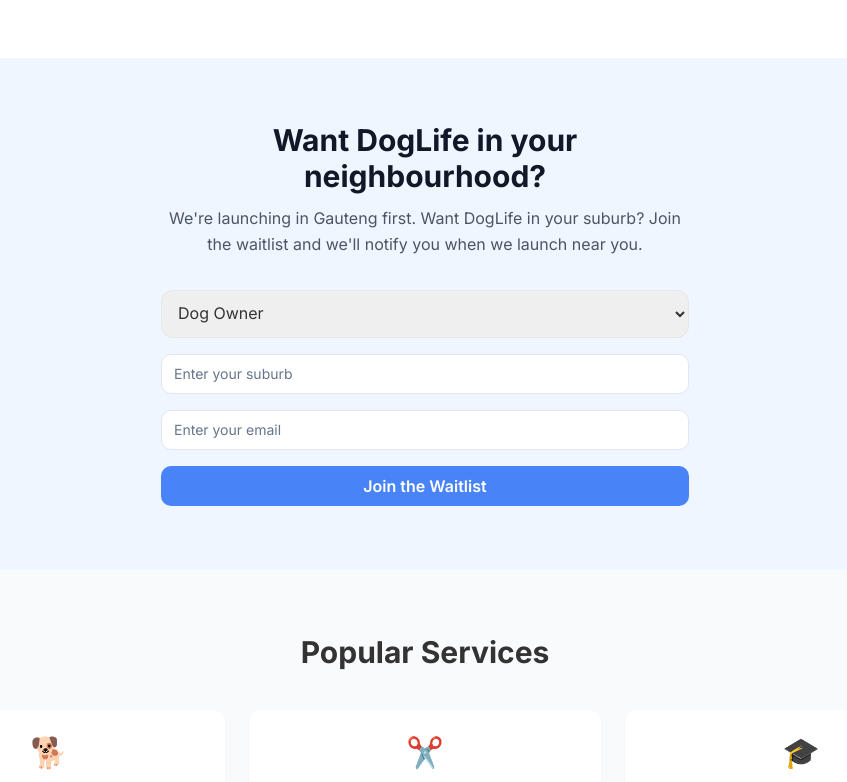
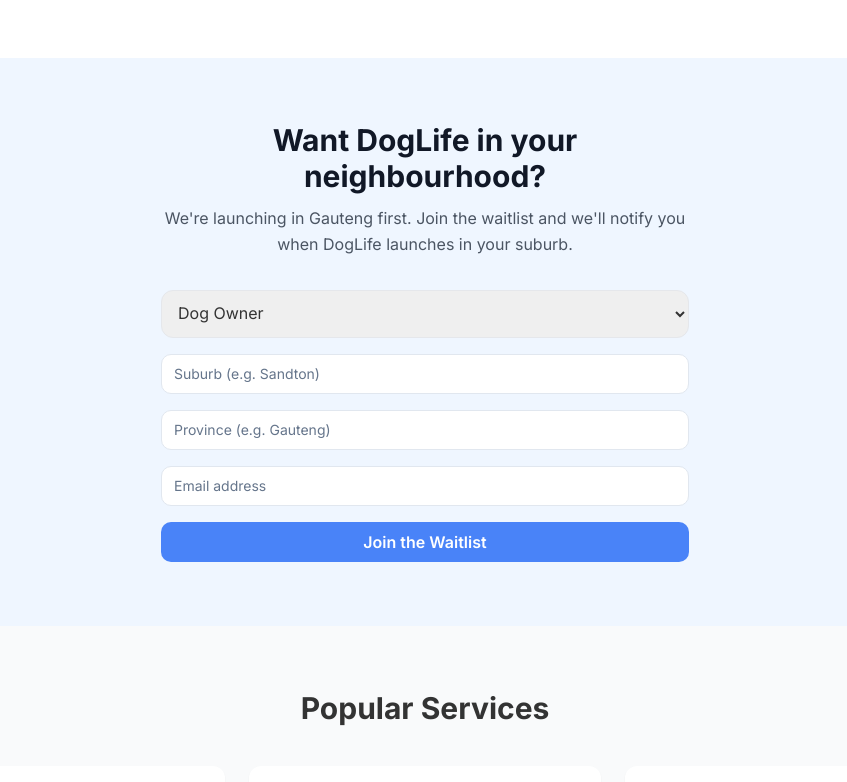
Before and after one commit to hayleylamberti-arch/doglife-frontend, a React (Vite) app in the folder doglife-frontend/: page /#/ in a window 1280 px wide. Shown: the part 860-1642 px from the top of the page, without its empty margins (215-1062 px from the left). Built offline with nearby package versions, Linux system fonts and the light colour scheme; no server answers.

Commit message:
Connect waitlist form to backend API

```diff
--- a/doglife-frontend/src/components/NeighbourhoodWaitlist.tsx
+++ b/doglife-frontend/src/components/NeighbourhoodWaitlist.tsx
@@ -1,13 +1,56 @@
-import { useState } from "react";
-import { Button } from "@/components/ui/button";
-import { Input } from "@/components/ui/input";
+"use client"
+
+import { useState } from "react"
+import { Button } from "@/components/ui/button"
+import { Input } from "@/components/ui/input"
 
 export default function NeighbourhoodWaitlist() {
 
-  const [suburb, setSuburb] = useState("");
-  const [email, setEmail] = useState("");
-  const [userType, setUserType] = useState("owner");
-  const [serviceType, setServiceType] = useState("");
+  const [email, setEmail] = useState("")
+  const [suburb, setSuburb] = useState("")
+  const [province, setProvince] = useState("")
+  const [userType, setUserType] = useState("owner")
+  const [serviceType, setServiceType] = useState("")
+  const [businessStatus, setBusinessStatus] = useState("")
+  const [success, setSuccess] = useState(false)
+  const [loading, setLoading] = useState(false)
+
+  async function handleSubmit(e: React.FormEvent) {
+    e.preventDefault()
+
+    setLoading(true)
+
+    try {
+      const res = await fetch("https://doglife-backend.onrender.com/api/waitlist", {
+        method: "POST",
+        headers: {
+          "Content-Type": "application/json"
+        },
+        body: JSON.stringify({
+          email,
+          suburb,
+          province,
+          userType,
+          serviceType,
+          businessStatus
+        })
+      })
+
+      if (res.ok) {
+        setSuccess(true)
+        setEmail("")
+        setSuburb("")
+        setProvince("")
+        setServiceType("")
+        setBusinessStatus("")
+      }
+
+    } catch (error) {
+      console.error("Waitlist signup failed:", error)
+    }
+
+    setLoading(false)
+  }
 
   return (
     <section className="py-16 bg-blue-50">
@@ -18,62 +61,73 @@
         </h2>
 
         <p className="text-gray-600 mb-8">
-          We're launching in Gauteng first. Want DogLife in your suburb?
-          Join the waitlist and we'll notify you when we launch near you.
+          We're launching in Gauteng first. Join the waitlist and we'll notify you when DogLife launches in your suburb.
         </p>
 
-        <div className="space-y-4">
+        {success ? (
+          <div className="bg-green-100 text-green-800 p-4 rounded-lg">
+            ✅ You're on the list! We'll notify you when DogLife launches near you.
+          </div>
+        ) : (
 
-          {/* Owner or Supplier */}
+        <form onSubmit={handleSubmit} className="space-y-4">
+
           <select
             value={userType}
             onChange={(e) => setUserType(e.target.value)}
-            className="w-full border rounded-lg p-3"
+            className="w-full p-3 border rounded-lg"
           >
             <option value="owner">Dog Owner</option>
             <option value="provider">Service Provider</option>
           </select>
 
-          {/* Service Type (only for suppliers) */}
-          {userType === "provider" && (
-            <select
-              value={serviceType}
-              onChange={(e) => setServiceType(e.target.value)}
-              className="w-full border rounded-lg p-3"
-            >
-              <option value="">Select service</option>
-              <option value="walker">Dog Walker</option>
-              <option value="groomer">Dog Groomer</option>
-              <option value="trainer">Dog Trainer</option>
-              <option value="boarding">Boarding</option>
-              <option value="vet">Mobile Vet</option>
-              <option value="transport">Pet Transport</option>
-              <option value="other">Other</option>
-            </select>
-          )}
-
-          {/* Suburb */}
           <Input
-            placeholder="Enter your suburb"
+            placeholder="Suburb (e.g. Sandton)"
             value={suburb}
             onChange={(e) => setSuburb(e.target.value)}
           />
 
-          {/* Email */}
           <Input
-            placeholder="Enter your email"
+            placeholder="Province (e.g. Gauteng)"
+            value={province}
+            onChange={(e) => setProvince(e.target.value)}
+          />
+
+          <Input
             type="email"
+            placeholder="Email address"
             value={email}
             onChange={(e) => setEmail(e.target.value)}
           />
 
-          <Button className="w-full">
-            Join the Waitlist
+          {userType === "provider" && (
+            <>
+              <Input
+                placeholder="Service offered (e.g. Dog Walking)"
+                value={serviceType}
+                onChange={(e) => setServiceType(e.target.value)}
+              />
+
+              <Input
+                placeholder="Are you an existing business? (optional)"
+                value={businessStatus}
+                onChange={(e) => setBusinessStatus(e.target.value)}
+              />
+            </>
+          )}
+
+          <Button
+            type="submit"
+            className="w-full bg-[hsl(24,100%,50%)] hover:bg-[hsl(24,100%,45%)] text-white"
+            disabled={loading}
+          >
+            {loading ? "Joining..." : "Join the Waitlist"}
           </Button>
 
-        </div>
+        </form>
+        )}
 
       </div>
     </section>
-  );
+  )
 }
```
